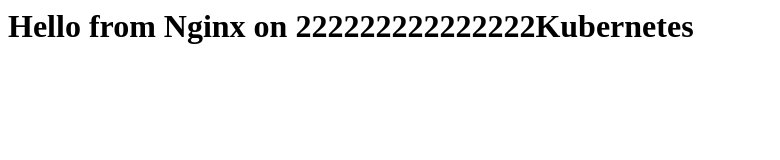
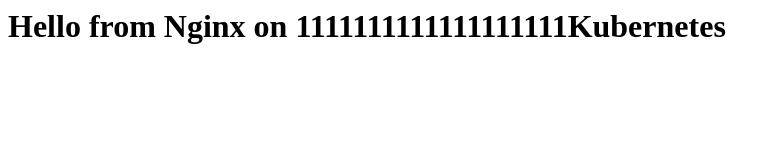
Before and after one commit to mohamed-atef2022/depi-project, a plain HTML site: page index.html in a window 1280 px wide. Shown: the whole page, without its empty margins (0-780 px from the left). Drawn offline with Linux system fonts and the light colour scheme.

Commit message:
Update index.html

```diff
--- a/index.html
+++ b/index.html
@@ -1 +1 @@
-<h1>Hello from Nginx on 222222222222222Kubernetes</h1>
+<h1>Hello from Nginx on 1111111111111111111Kubernetes</h1>
```
